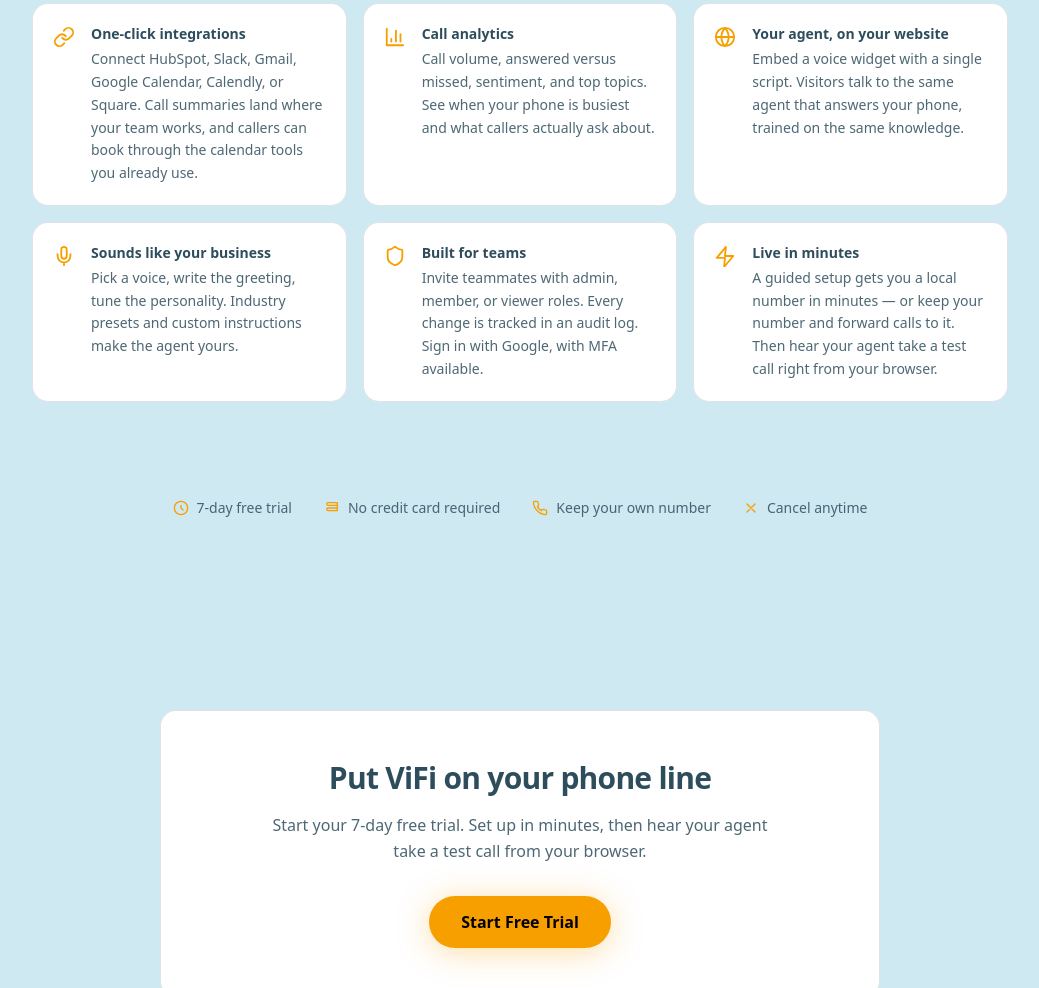
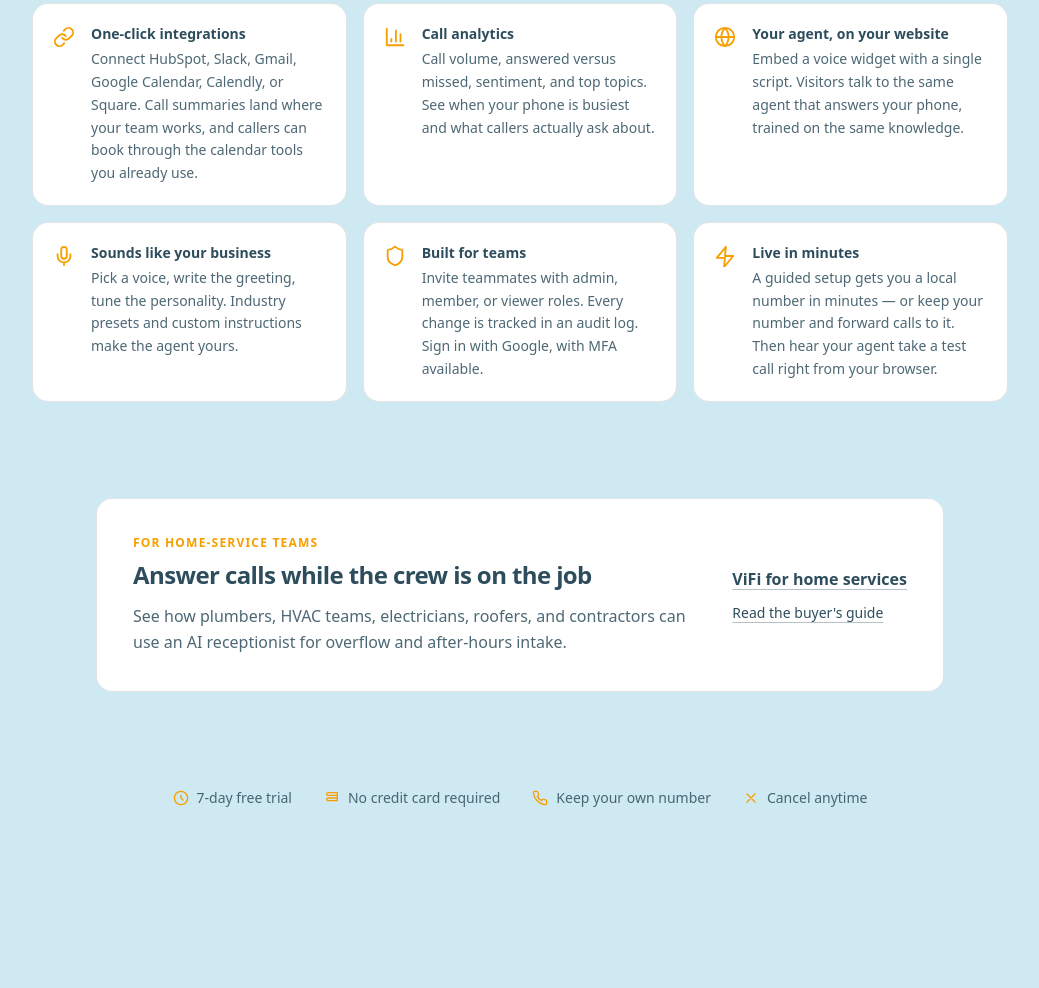
Before and after one commit to vifi-us/vifi-site, an Astro site: page /features in a window 1280 px wide. Shown: the part 1930-2918 px from the top of the page, without its empty margins (120-1159 px from the left). Built offline with nearby package versions, Linux system fonts and the light colour scheme; Astro itself is replaced by a stand-in of ours.

Commit message:
feat: link home services topic cluster

```diff
--- /dev/null
+++ b/src/components/blocks/HomeServicesPath.astro
@@ -0,0 +1,25 @@
+<section class="pb-16 sm:pb-24" aria-labelledby="home-services-path">
+  <div class="mx-auto max-w-4xl px-6">
+    <div class="rounded-2xl border border-border bg-surface p-7 sm:flex sm:items-center sm:justify-between sm:gap-8 sm:p-9">
+      <div class="max-w-2xl">
+        <p class="mb-2 text-xs font-semibold uppercase tracking-widest text-accent">
+          For home-service teams
+        </p>
+        <h2 id="home-services-path" class="text-xl font-extrabold tracking-tight sm:text-2xl">
+          Answer calls while the crew is on the job
+        </h2>
+        <p class="mt-3 text-sm leading-relaxed text-muted sm:text-base">
+          See how plumbers, HVAC teams, electricians, roofers, and contractors can use an AI receptionist for overflow and after-hours intake.
+        </p>
+      </div>
+      <div class="mt-6 flex shrink-0 flex-col items-start gap-3 sm:mt-0">
+        <a class="font-semibold text-link underline decoration-link/35 underline-offset-4 transition-colors hover:decoration-link" href="/solutions/home-services">
+          ViFi for home services
+        </a>
+        <a class="text-sm font-medium text-link underline decoration-link/35 underline-offset-4 transition-colors hover:decoration-link" href="/blog/ai-receptionist-home-services-buyers-guide">
+          Read the buyer's guide
+        </a>
+      </div>
+    </div>
+  </div>
+</section>
--- a/src/pages/features.astro
+++ b/src/pages/features.astro
@@ -6,6 +6,7 @@ import PageHero from "../components/blocks/PageHero.astro";
 import FeatureSpotlight from "../components/blocks/FeatureSpotlight.astro";
 import TrustStrip from "../components/blocks/TrustStrip.astro";
 import CTABanner from "../components/blocks/CTABanner.astro";
+import HomeServicesPath from "../components/blocks/HomeServicesPath.astro";
 import { spotlights, secondaryFeatures } from "../data/featurePage";
 ---
 
@@ -69,6 +70,7 @@ import { spotlights, secondaryFeatures } from "../data/featurePage";
         </div>
       </section>
 
+      <HomeServicesPath />
       <TrustStrip />
       <CTABanner
         heading="Put ViFi on your phone line"
--- a/src/pages/how-it-works.astro
+++ b/src/pages/how-it-works.astro
@@ -6,6 +6,7 @@ import PageHero from "../components/blocks/PageHero.astro";
 import HowItWorksSteps from "../components/blocks/HowItWorksSteps.astro";
 import AfterTheCall from "../components/blocks/AfterTheCall.astro";
 import CTABanner from "../components/blocks/CTABanner.astro";
+import HomeServicesPath from "../components/blocks/HomeServicesPath.astro";
 ---
 
 <BaseLayout
@@ -21,6 +22,7 @@ import CTABanner from "../components/blocks/CTABanner.astro";
       />
       <HowItWorksSteps />
       <AfterTheCall />
+      <HomeServicesPath />
       <CTABanner
         heading="Ready to stop missing calls?"
         description="Set up ViFi in minutes and start getting briefed after every conversation."
--- a/src/pages/index.astro
+++ b/src/pages/index.astro
@@ -10,6 +10,7 @@ import FeatureHighlights from "../components/blocks/FeatureHighlights.astro";
 import ComparisonTeaser from "../components/blocks/ComparisonTeaser.astro";
 import TrustStrip from "../components/blocks/TrustStrip.astro";
 import CTABanner from "../components/blocks/CTABanner.astro";
+import HomeServicesPath from "../components/blocks/HomeServicesPath.astro";
 ---
 
 <BaseLayout
@@ -25,6 +26,7 @@ import CTABanner from "../components/blocks/CTABanner.astro";
       <HowItWorksPreview />
       <FeatureHighlights />
       <ComparisonTeaser />
+      <HomeServicesPath />
       <TrustStrip />
       <CTABanner
         heading="Ready to answer every call?"
--- a/src/pages/pricing.astro
+++ b/src/pages/pricing.astro
@@ -6,6 +6,7 @@ import PageHero from "../components/blocks/PageHero.astro";
 import PricingCards from "../components/blocks/PricingCards.astro";
 import FAQList from "../components/blocks/FAQList.astro";
 import CTABanner from "../components/blocks/CTABanner.astro";
+import HomeServicesPath from "../components/blocks/HomeServicesPath.astro";
 ---
 
 <BaseLayout
@@ -21,6 +22,7 @@ import CTABanner from "../components/blocks/CTABanner.astro";
       />
       <PricingCards />
       <FAQList category="pricing" />
+      <HomeServicesPath />
       <CTABanner
         heading="Start your free trial"
         description="Try ViFi free for 7 days. No credit card required."
```
